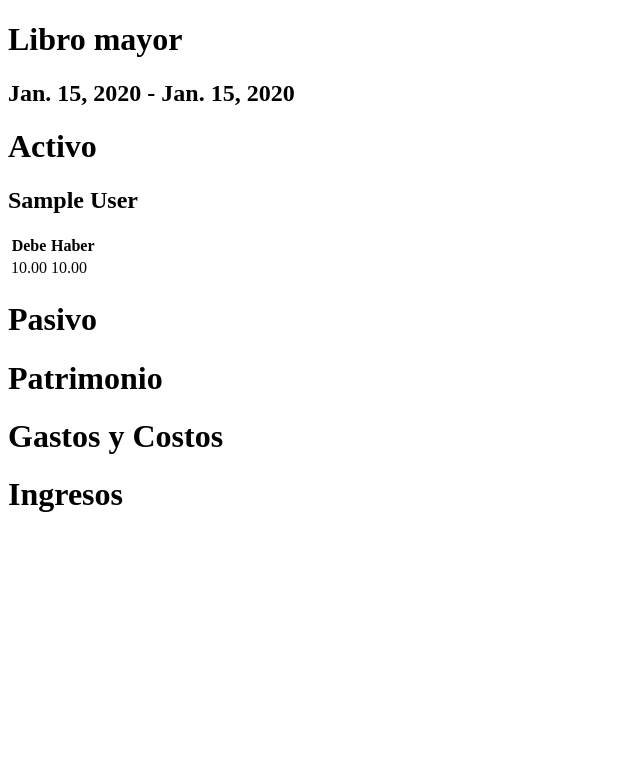
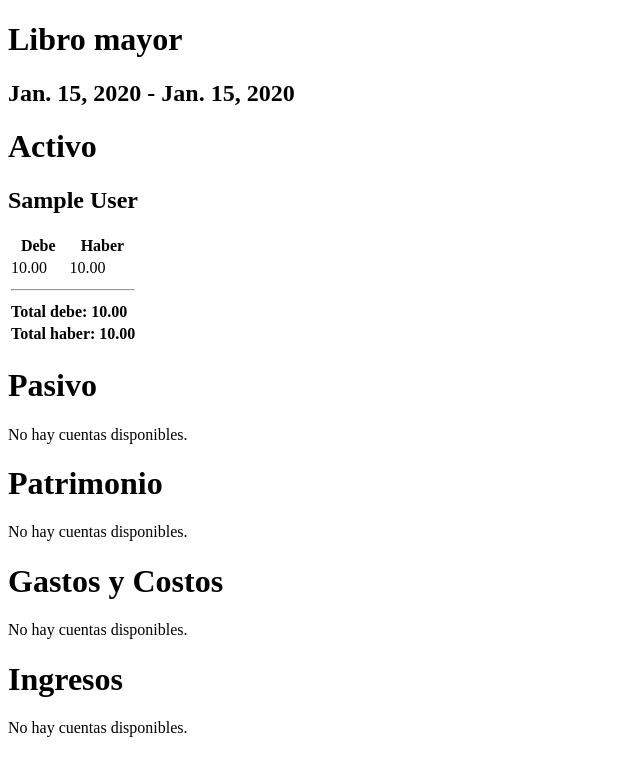
Before and after one commit to ado1203/ProyectoSIC-SistemaContableCodeCrafters, a Django app: page /ledger/1/ in a window 1280 px wide. Shown: the part 34-800 px from the top of the page, without its empty margins (0-640 px from the left). Run offline with Django 4.2, Linux system fonts and the light colour scheme; data comes from the database, SQL or seed files in the repository; tables that the repository leaves empty hold one stand-in row (values such as "Sample post"); parts of the project's set-up code (start-up, migrations or seed data) failed here and were passed over.

Commit message:
Add: Total debe y haber en el libro mayor

```diff
--- a/general_ledger/templates/ledger.html
+++ b/general_ledger/templates/ledger.html
@@ -26,9 +26,27 @@
                         </td>
                     </tr>
                 {% endfor %}
+                {% for account_name, totals in account_totals.items %}
+                    {% if account_name == account.name %}
+                        <tr>
+                            <td colspan="2">
+                                <hr>
+                            </td>
+                        </tr>
+                        <tr>
+                            <td colspan="2"><strong>Total
+                                debe: {{ totals.debit_total }}</strong></td>
+                        </tr>
+                        <tr>
+                            <td colspan="2"><strong>Total
+                                haber: {{ totals.credit_total }}</strong>
+                            </td>
+                        </tr>
+                    {% endif %}
+                {% endfor %}
             </table>
+        {% empty %}
+            <p>No hay cuentas disponibles.</p>
         {% endfor %}
-    {% empty %}
-        <p>No hay cuentas disponibles.</p>
     {% endfor %}
 {% endblock %}
--- a/general_ledger/views.py
+++ b/general_ledger/views.py
@@ -71,10 +71,8 @@
 
                     if transaction_type == 'debit':
                         new_transaction.transaction_debit_amount = amount
-                        new_transaction.transaction_credit_amount = 0
                     elif transaction_type == 'credit':
                         new_transaction.transaction_credit_amount = amount
-                        new_transaction.transaction_debit_amount = 0
 
                     new_transaction.ledger = ledger
                     new_transaction.save()
@@ -126,8 +124,27 @@
     transactions = Transaction.objects.filter(ledger=ledger).order_by(
         'transaction_date')
 
+    account_totals = {}
+    for transaction in transactions:
+        account_name = transaction.account.name
+        if account_name not in account_totals:
+            account_totals[account_name] = {
+                'debit_total': transaction.transaction_debit_amount,
+                'credit_total': transaction.transaction_credit_amount,
+            }
+        else:
+            account_totals[account_name][
+                'debit_total'] += transaction.transaction_debit_amount
+            account_totals[account_name][
+                'credit_total'] += transaction.transaction_credit_amount
+
+    # mostrar el total de cada cuenta en terminal
+    for account_name, totals in account_totals.items():
+        print(f'{account_name} - {totals["debit_total"]}')
+
     return render(request, 'ledger.html', {
         'ledger': ledger,
         'categorized_accounts': ordered_accounts,
         'transactions': transactions,
+        'account_totals': account_totals,
     })
```
